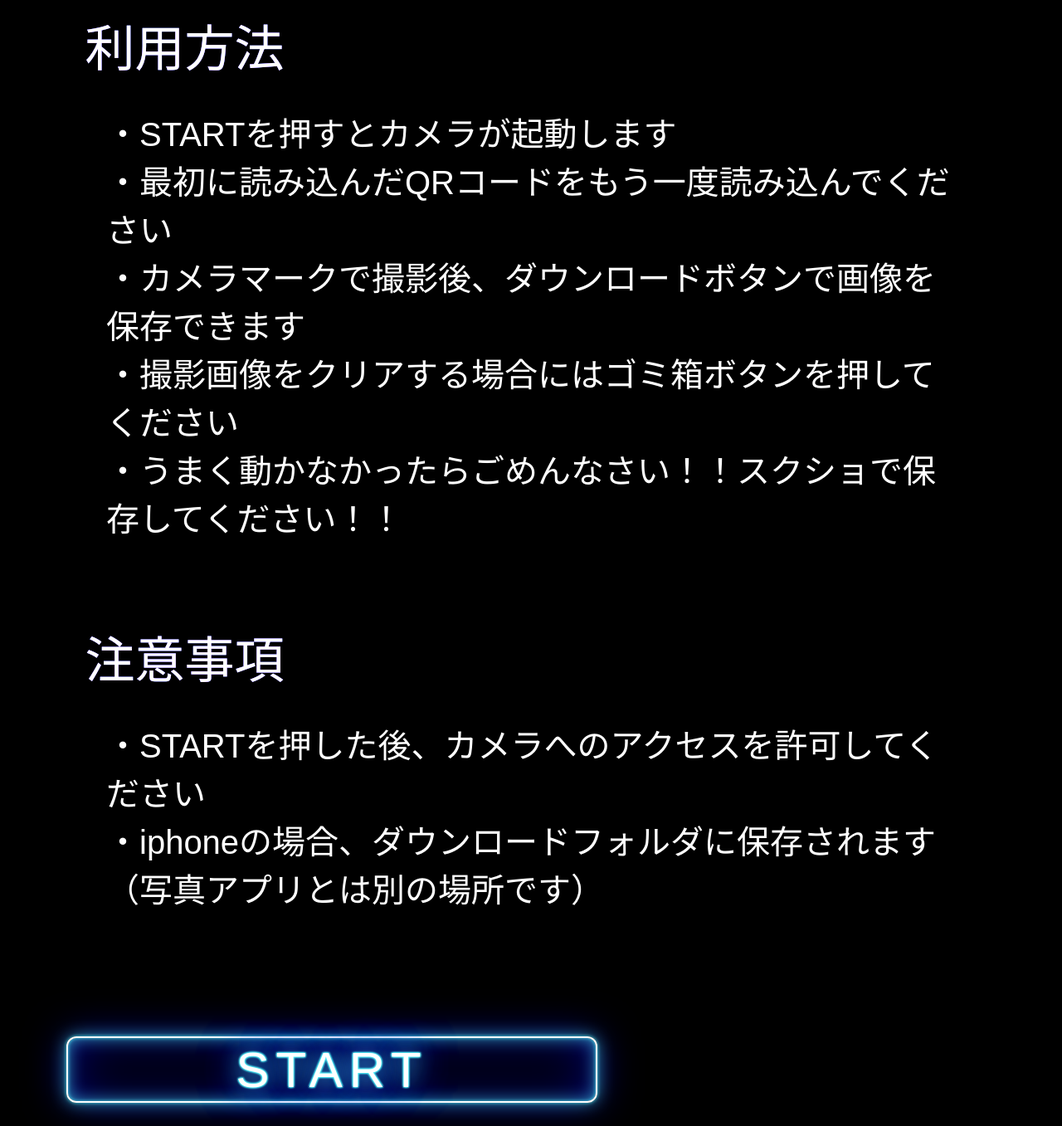
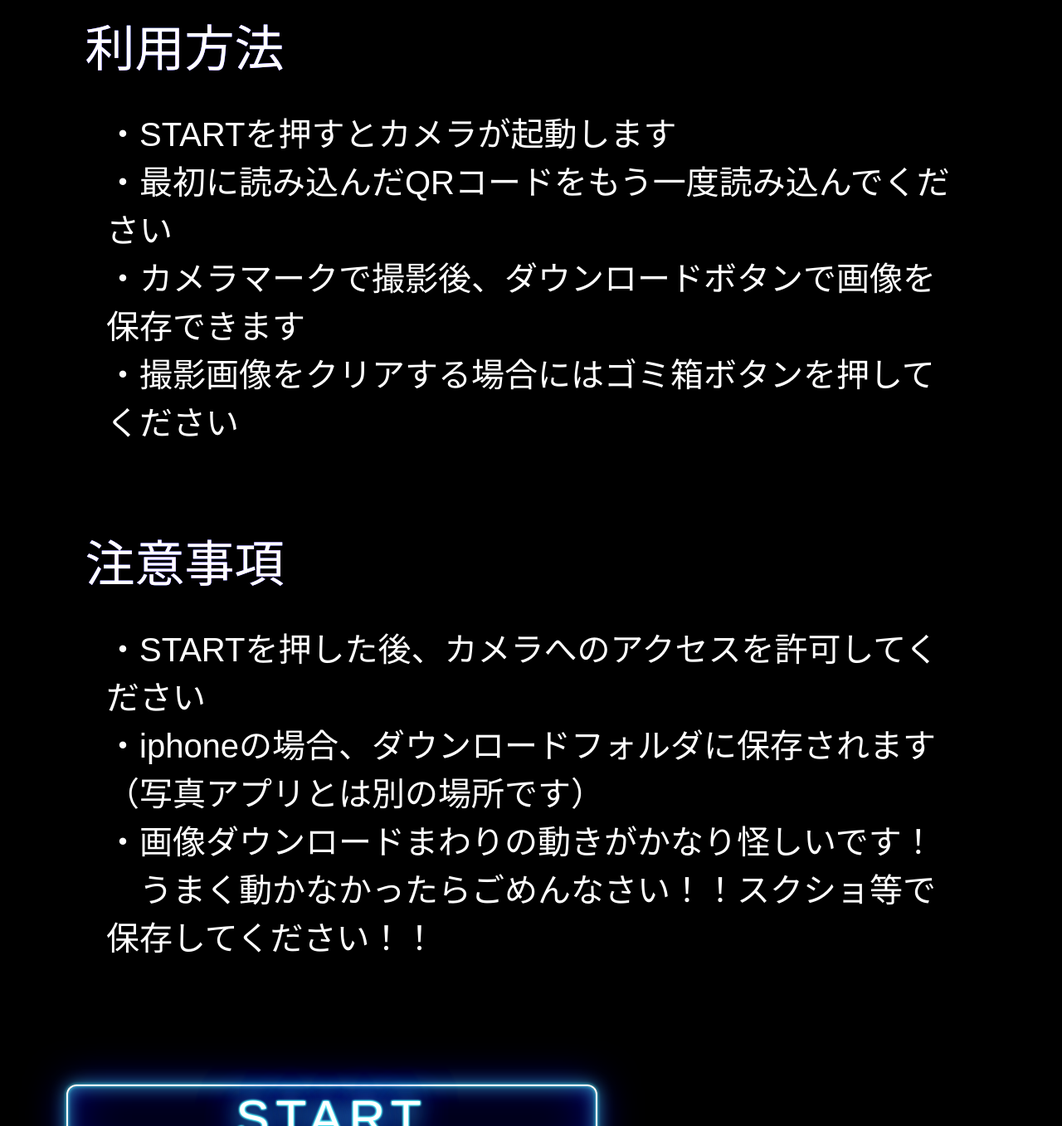
Before and after one commit to bwsunkist/memorial-ar, a plain HTML site: page index.html in a window 1280 px wide. Shown: the part 980-2337 px from the top of the page at 83% size. Drawn offline with Linux system fonts and the light colour scheme.

Commit message:
文言修正

```diff
--- a/index.html
+++ b/index.html
@@ -60,7 +60,6 @@
       ・最初に読み込んだQRコードをもう一度読み込んでください<br>
       ・カメラマークで撮影後、ダウンロードボタンで画像を保存できます<br>
       ・撮影画像をクリアする場合にはゴミ箱ボタンを押してください<br>
-      ・うまく動かなかったらごめんなさい！！スクショで保存してください！！<br>
     </p>
     <br>
   </div>
@@ -89,6 +88,8 @@
     <p class="detail">
       ・STARTを押した後、カメラへのアクセスを許可してください<br>
       ・iphoneの場合、ダウンロードフォルダに保存されます（写真アプリとは別の場所です）<br>
+      ・画像ダウンロードまわりの動きがかなり怪しいです！<br>
+      　うまく動かなかったらごめんなさい！！スクショ等で保存してください！！<br>
     </p>
   </div>
   <div class="button-container">
```
